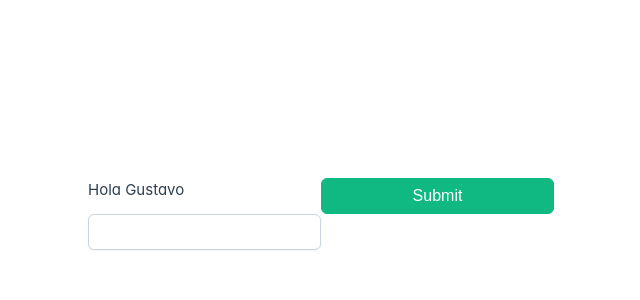
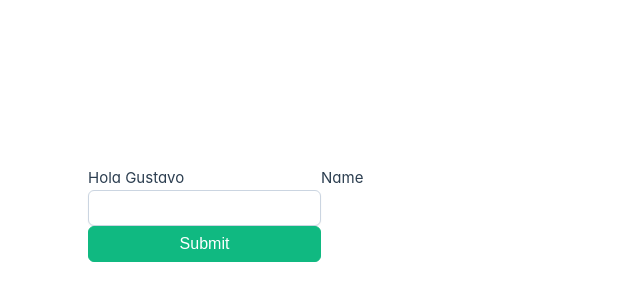
Before and after one commit to Web-Aplication-WX53-Group2-Repositories/Frontend, a Vue app: page / in a window 1280 px wide. Shown: the part 186-486 px from the top of the page, without its empty margins (319-959 px from the left). Built offline with nearby package versions, Linux system fonts and the light colour scheme; a web font is replaced by a local one.

Commit message:
chore: add aria tags

```diff
--- a/src/components/form-book.component.vue
+++ b/src/components/form-book.component.vue
@@ -6,8 +6,13 @@
 
 <template>
   {{ $t('hello', {msg : 'Gustavo'}) }}
-  <pv-button label="Submit"/>
-  <pv-input-text/>
+
+  <br/>
+  <label for="name">Name</label>
+  <pv-input-text id = "name"/>
+
+  <br/>
+  <pv-button label="Submit" aria-label="submit"/>
 </template>
 
 <style scoped>
```
